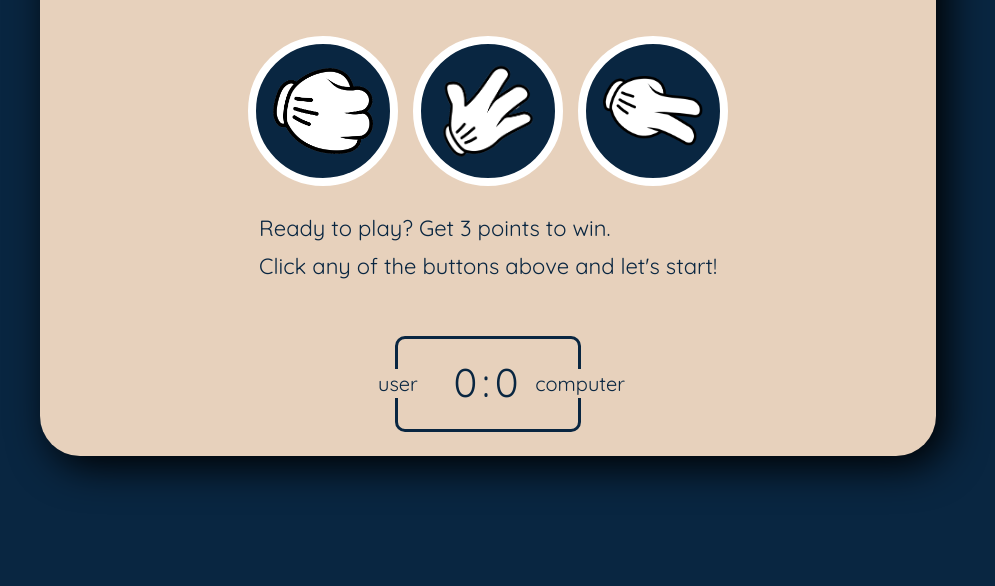
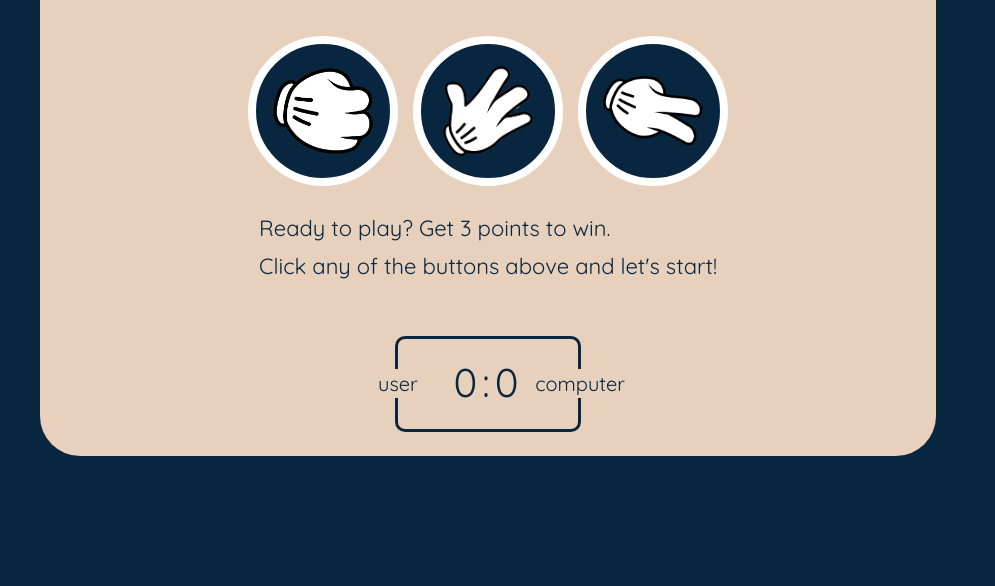
Before and after one commit to givano01/RPS-Game, a website: page index.html in a window 1280 px wide. Shown: the part 214-800 px from the top of the page, without its empty margins (160-1155 px from the left). Drawn offline with nearby package versions, Linux system fonts and the light colour scheme; files that its build step writes are made by us from their sources.

Commit message:
update changes

```diff
--- a/scss/style.scss
+++ b/scss/style.scss
@@ -22,7 +22,7 @@ body{
         position: relative;
         justify-content: center;
         border-radius: 40px;
-        -webkit-box-shadow: 10px 10px 40px black;
+        //-webkit-box-shadow: 10px 10px 40px black;
         //box-shadow: 0px 0px 30px $color;
        // border: 1px solid $blueColor;
 
```
